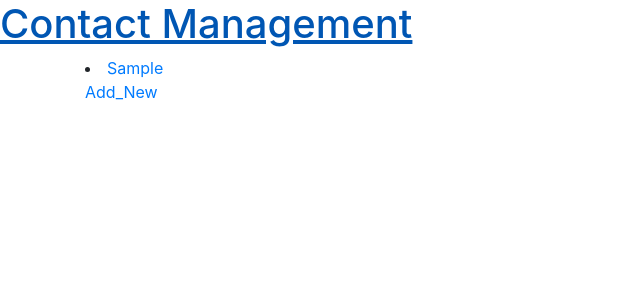
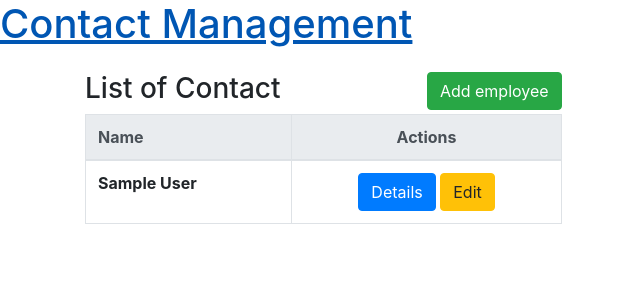
Before and after one commit to analystanand/Contact_Management_System, a Django app: page / in a window 1280 px wide. Shown: the top 300 px of the page, without its empty margins (0-640 px from the left). Run offline with Django 3.2, Linux system fonts and the light colour scheme; tables that the repository leaves empty hold one stand-in row (values such as "Sample post"); some libraries are stand-ins or nearby versions.

Commit message:
add edit_contact and new home.html

```diff
--- a/contact_management/contact_app/models.py
+++ b/contact_management/contact_app/models.py
@@ -15,7 +15,7 @@ class Contact(models.Model):
 
 class Address(models.Model):
     Address_id = models.AutoField(primary_key=True)
-    Contact_id = models.ForeignKey('Contact', on_delete=models.CASCADE)
+    Contact_id = models.ForeignKey('Contact', on_delete=models.CASCADE,db_column="Contact_id")
     Address_type = models.CharField(max_length=50)
     Street = models.CharField(max_length=200)
     City = models.CharField(max_length=100)
@@ -25,7 +25,7 @@ class Address(models.Model):
 
 class Phone(models.Model):
     Phone_id = models.AutoField(primary_key=True)
-    Contact_id = models.ForeignKey('Contact', on_delete=models.CASCADE)
+    Contact_id = models.ForeignKey('Contact', on_delete=models.CASCADE,db_column="Contact_id")
     Phone_type = models.CharField(max_length=50)
     Area_code = models.IntegerField(validators=[MaxValueValidator(999)])
     Number = models.IntegerField()
@@ -33,6 +33,6 @@ class Phone(models.Model):
 
 class Date(models.Model):
     Date_id = models.AutoField(primary_key=True)
-    Contact_id = models.ForeignKey('Contact', on_delete=models.CASCADE)
+    Contact_id = models.ForeignKey('Contact', on_delete=models.CASCADE,db_column="Contact_id")
     Date_type = models.CharField(max_length=50)
     Date = models.DateTimeField()
--- a/contact_management/contact_app/templates/home.html
+++ b/contact_management/contact_app/templates/home.html
@@ -1,9 +1,47 @@
 {% extends 'base.html' %}
+{% block content %}
 
-{% block content %}
-{% for c in contacts%}
-   <li> <a href="{% url 'contact_detail' pk=c.pk %}">{{c.Fname}}</a> </li>
+<div class="row">
+    <div class="col-sm-8">
 
-{%endfor%}
-<a href= "{% url 'add_new' %}">Add_New</a>
+        <p>
+        <div class="float-left"><h3>List of Contact</h3></div>
+
+        <a class="btn btn-success float-right" href="{%  url 'add_new' %}">Add employee</a>
+        </p>
+
+        <div class="table-responsive-sm">
+            {% if contacts %}
+
+            <table class="table table-bordered">
+                <thead class="thead-light">
+                <tr>
+                    <th>Name</th>
+                    <th class="text-center">Actions</th>
+                </tr>
+                </thead>
+                <tbody>
+                {% for c in contacts%}
+
+                <tr>
+                    <th scope="row">
+                        {{c.Fname}} {{c.Lname}}
+                    </td>
+                    <td class="text-center">
+                        <a class="btn btn-primary" href="{%  url 'contact_detail' pk=c.pk %}">Details</a>
+                        <a class="btn btn-warning" href="{%  url 'edit_contact' pk=c.pk %}">Edit</a>
+
+                    </td>
+                </tr>
+                {% endfor %}
+                </tbody>
+            </table>
+            {% else %}
+            <p>There is no contacts available.</p>
+            {% endif %}
+        </div>
+    </div>
+</div>
+
+
 {% endblock %}
--- a/contact_management/contact_app/urls.py
+++ b/contact_management/contact_app/urls.py
@@ -7,5 +7,6 @@ urlpatterns = [
     path('', views.home, name='home'),
     # url(r'^contact/?(\d+)/', views.contact_detail, name='contact_detail')
     path('contact/<int:pk>/', views.contact_detail, name='contact_detail'),
+    path('contact/edit_contact/<int:pk>/', views.edit_contact, name='edit_contact'),
     path('contact/add_new/', views.add_new, name='add_new'),
     ]
--- a/contact_management/contact_app/views.py
+++ b/contact_management/contact_app/views.py
@@ -1,9 +1,8 @@
 from django.shortcuts import render
-from django.shortcuts import redirect
-from django.http import HttpResponse
+from django.shortcuts import redirect, get_object_or_404
 from .models import Contact, Address, Phone, Date
 from .forms import ContactForm, AddressForm, PhoneForm, DateForm
-from django.http import Http404
+from django.http import Http404, HttpResponseRedirect
 
 
 def home(request):
@@ -25,10 +24,31 @@ def contact_detail(request, pk):
 
 def add_new(request):
     if request.method == 'POST':
-        form = ContactForm(request.POST)
-        if form.is_valid():
-            contact = form.save()
-            return redirect('contact_detail', pk=contact.pk)
+        filled_contact_form = ContactForm(request.POST)
+        filled_address_form = AddressForm(request.POST)
+        filled_phone_form = PhoneForm(request.POST)
+        filled_date_form = DateForm(request.POST)
+
+        valid_contact = filled_contact_form.is_valid()
+        valid_address = filled_address_form.is_valid()
+        valid_phone = filled_phone_form.is_valid()
+        valid_date = filled_date_form.is_valid()
+
+        if valid_contact and valid_address and valid_phone and valid_date:
+            created_contact = filled_contact_form.save()
+
+            temp_address = filled_address_form.save(commit=False)
+            temp_phone = filled_phone_form.save(commit=False)
+            temp_date = filled_date_form.save(commit=False)
+
+            temp_address.Contact_id = created_contact
+            temp_phone.Contact_id = created_contact
+            temp_date.Contact_id = created_contact
+
+            temp_address.save()
+            temp_phone.save()
+            temp_date.save()
+            return redirect('contact_detail', pk=created_contact.pk)
     else:
         contact_form_obj = ContactForm()
         address_form_obj = AddressForm()
@@ -38,3 +58,51 @@ def add_new(request):
                                                 "address": address_form_obj,
                                                 "phone": phone_form_obj,
                                                 "date": date_form_obj})
+
+
+def edit_contact(request, pk):
+    contact = Contact.objects.get(pk=pk)
+    address = Address.objects.get(Contact_id=pk)
+    phone = Phone.objects.get(Contact_id=pk)
+    date = Date.objects.get(Contact_id=pk)
+
+    # pre fill data from previous information
+    pre_filled_contact_form = ContactForm(contact)
+    pre_filled_address_form = AddressForm(address)
+    pre_filled_phone_form = PhoneForm(phone)
+    pre_filled_date_form = DateForm(date)
+
+    if request.method == "POST":
+        filled_contact_form = ContactForm(request.POST, instance=contact)
+        filled_address_form = AddressForm(request.POST, instance=address)
+        filled_phone_form = PhoneForm(request.POST, instance=phone)
+        filled_date_form = DateForm(request.POST, date)
+
+        valid_contact = filled_contact_form.is_valid()
+        valid_address = filled_address_form.is_valid()
+        valid_phone = filled_phone_form.is_valid()
+        valid_date = filled_date_form.is_valid()
+
+        if valid_contact and valid_address and valid_phone and valid_date:
+            filled_contact_form.save()
+            filled_address_form.save()
+            filled_phone_form.save()
+            filled_date_form.save()
+
+            contact_form = filled_contact_form
+            address_form = filled_address_form
+            phone_form = filled_phone_form
+            date_form = filled_date_form
+
+            return HttpResponseRedirect(reversed(''))
+        else:
+            return render(request, 'edit_contact.html', {"contact": pre_filled_contact_form,
+                                                         "address": pre_filled_address_form,
+                                                         "phone": pre_filled_phone_form,
+                                                         "date": pre_filled_date_form})
+
+    else:
+        return render(request, 'edit_contact.html', {"contact": pre_filled_contact_form,
+                                                     "address": pre_filled_address_form,
+                                                     "phone": pre_filled_phone_form,
+                                                     "date": pre_filled_date_form})
```
Also changed, not shown: contact_management/contact_app/forms.py (+12 -4 lines), contact_management/contact_app/templates/edit_contact.html (added, +14 -0 lines), contact_management/contact_app/migrations/0002_auto_20200317_2115.py (added).
